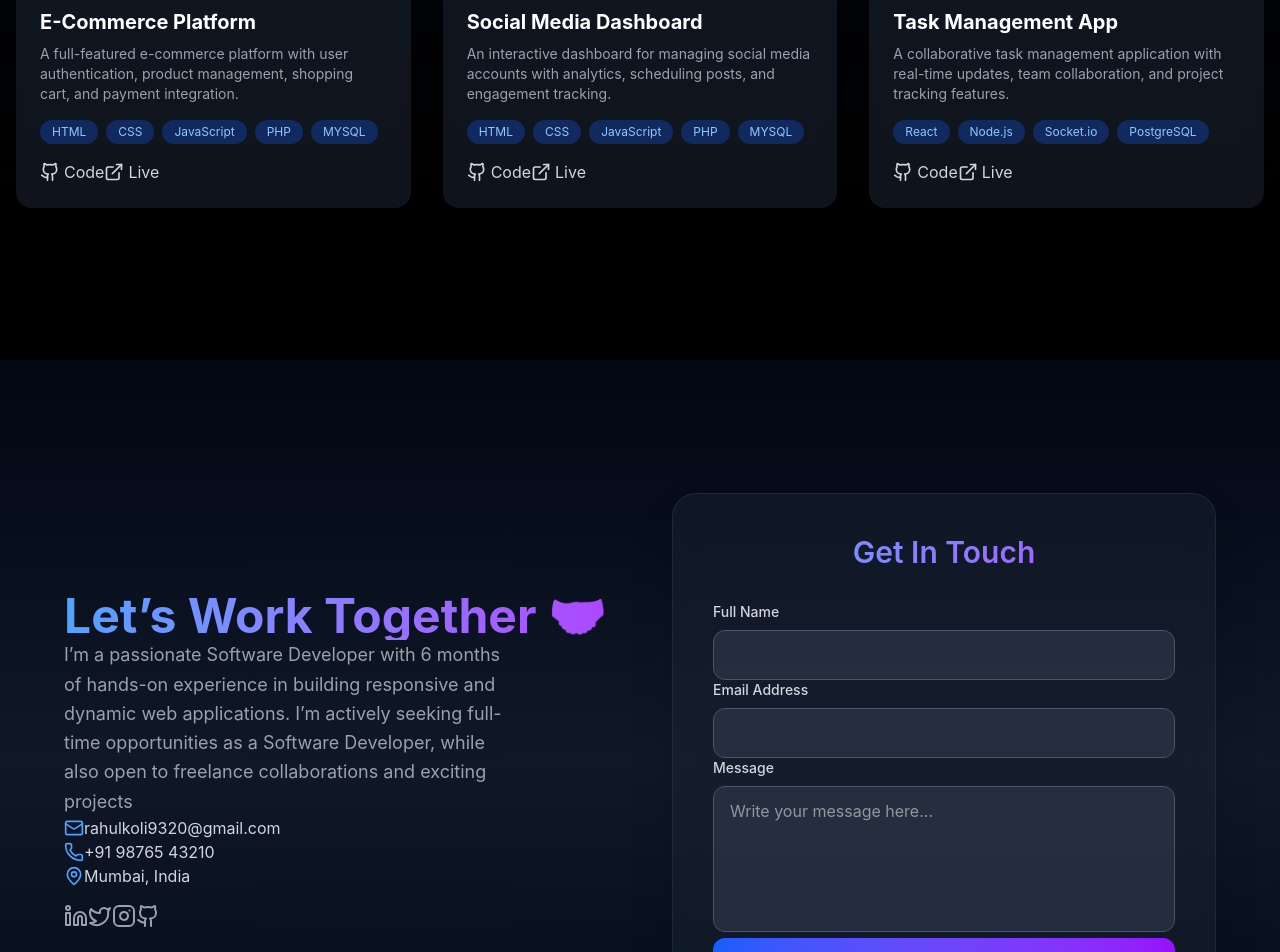
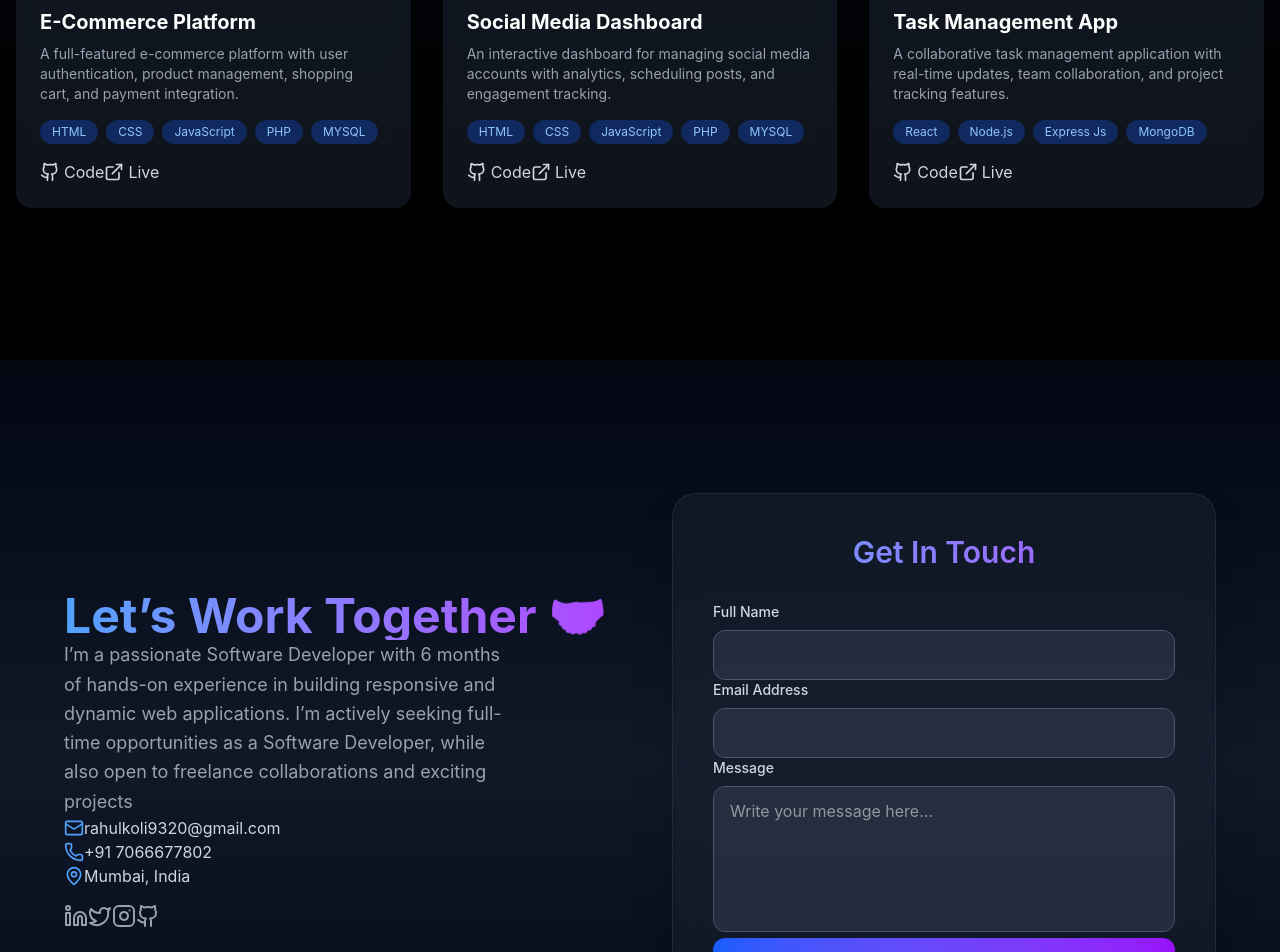
Before and after one commit to rkkoli1431/my-portfolio, a React (Vite) app: page / in a window 1280 px wide. Shown: the part 2840-3792 px from the top of the page. Built offline with nearby package versions, Linux system fonts and the light colour scheme.

Commit message:
contact-page

```diff
--- a/src/components/Contact.jsx
+++ b/src/components/Contact.jsx
@@ -101,7 +101,7 @@ const Contact = () => {
             </div>
             <div className="flex items-center space-x-4">
               <Phone className="w-5 h-5 text-blue-400" />
-              <span>{personalInfo.phone || "+91 98765 43210"}</span>
+              <span>{personalInfo.phone || "+91 7066677802"}</span>
             </div>
             <div className="flex items-center space-x-4">
               <MapPin className="w-5 h-5 text-blue-400" />
--- a/src/data/portfolioData.js
+++ b/src/data/portfolioData.js
@@ -38,10 +38,10 @@ export const projects = [
   {
     title: 'Task Management App',
     description: 'A collaborative task management application with real-time updates, team collaboration, and project tracking features.',
-    technologies: ['React', 'Node.js', 'Socket.io', 'PostgreSQL'],
+    technologies: ['React', 'Node.js', 'Express Js', 'MongoDB'],
     image: 'https://images.unsplash.com/photo-1484480974693-6ca0a78fb36b?w=800&h=600&fit=crop',
-    github: 'https://github.com/tejaskhairnar',
-    live: 'https://portfolio-eight-delta-98.vercel.app/'
+    github: 'https://github.com/rkkoli1431',
+    live: ''
   },
 
 ];
```
